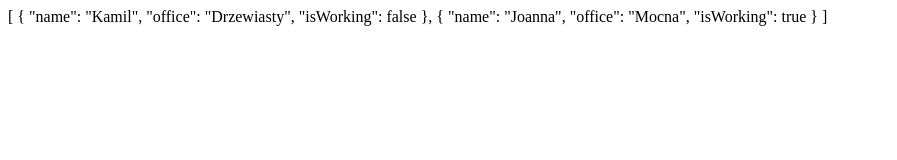
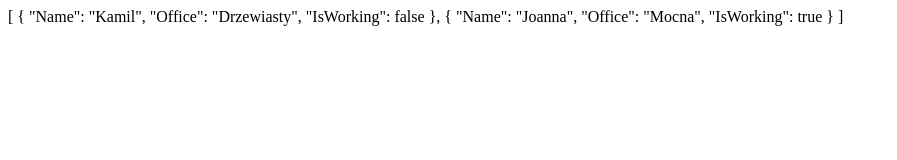
Before and after one commit to KamilFicerman/KamilFicerman.github.io, a plain HTML site: page index.html in a window 1280 px wide. Shown: the whole page, without its empty margins (0-897 px from the left). Drawn offline with Linux system fonts and the light colour scheme.

Commit message:
Update index.html

```diff
--- a/index.html
+++ b/index.html
@@ -3,14 +3,14 @@
 <body>
 [
     {
-        "name": "Kamil",
-        "office": "Drzewiasty",
-        "isWorking": false
+        "Name": "Kamil",
+        "Office": "Drzewiasty",
+        "IsWorking": false
     },
     {
-        "name": "Joanna",
-        "office": "Mocna",
-        "isWorking": true
+        "Name": "Joanna",
+        "Office": "Mocna",
+        "IsWorking": true
     }
 ]
 </body>
```
